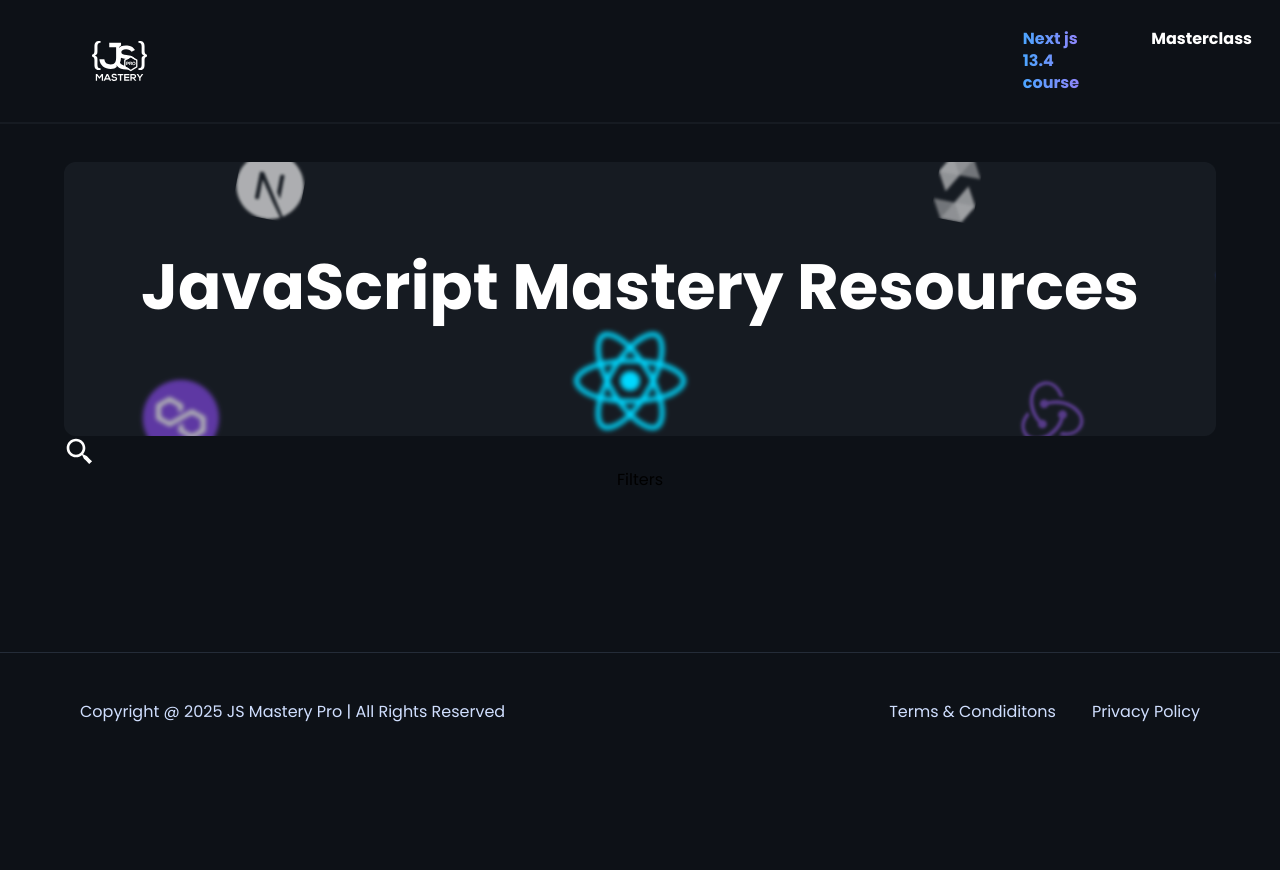
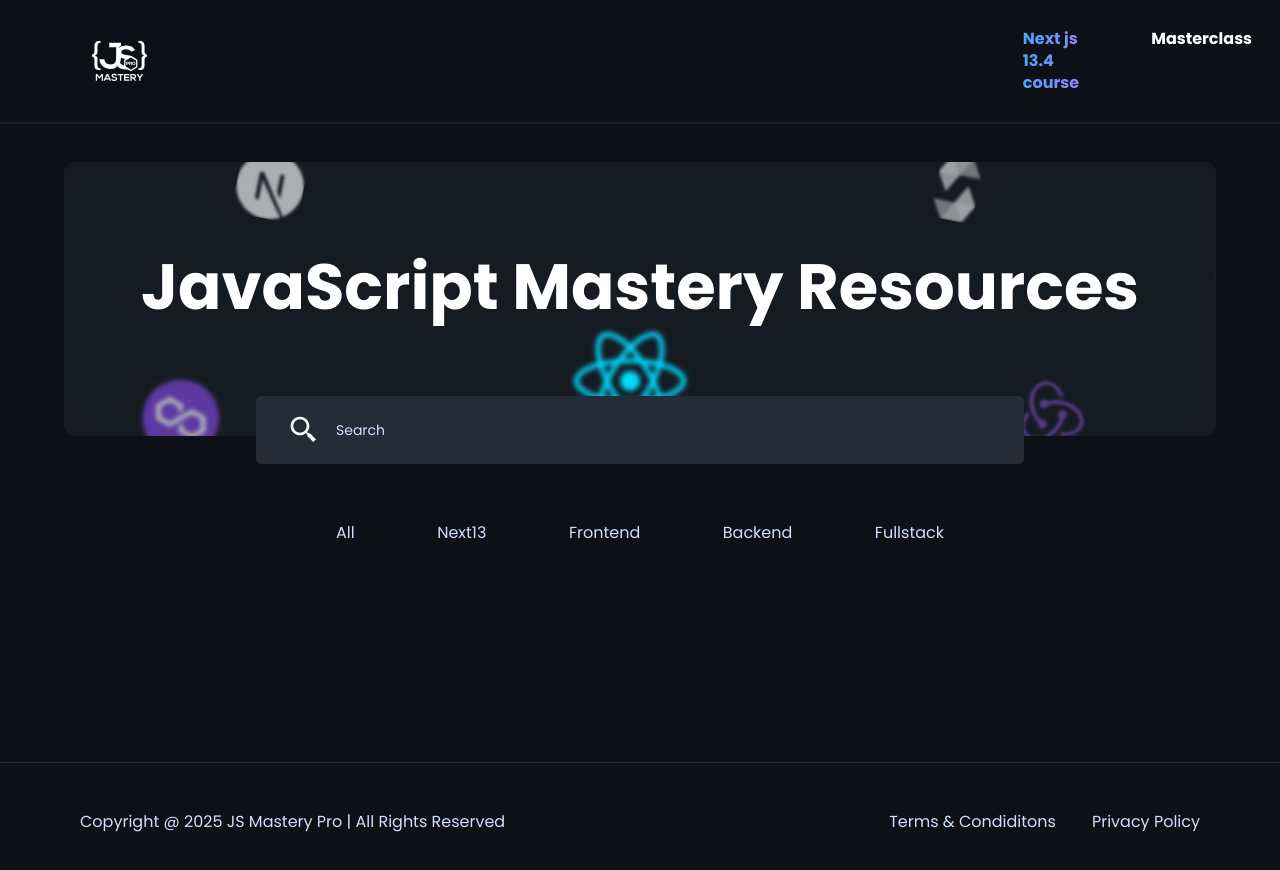
Before and after one commit to PocketCorporation/jsm-seo-rebuild, a Next.js app: page / in a window 1280 px wide. Shown: the top 870 px of the page. Before the commit the page ends 800 px from the top, so only its background shows below. Built offline with nearby package versions, Linux system fonts and the light colour scheme.

Commit message:
Filters Component button complete

```diff
--- a/app/(root)/(home)/page.tsx
+++ b/app/(root)/(home)/page.tsx
@@ -1,3 +1,4 @@
+import Filters from '@/components/ui/Filters'
 import SearchForm from '@/components/ui/SearchForm'
 import React from 'react'
 
@@ -10,7 +11,7 @@
         </div>
         <SearchForm />
       </section>
-      Filters
+      <Filters />
     </main>
   )
 }
--- /dev/null
+++ b/components/ui/Filters.tsx
@@ -0,0 +1,27 @@
+'use client'
+import React,{useState} from 'react'
+
+const links = ['all','Next13','frontend','backend','fullstack']
+
+const Filters = () => {
+    const [active, setActive]=useState('')
+    const handleFilter=(link: string)=>{
+        setActive(link)
+    }
+
+  return (
+    <ul className='text-white-800 body-text no-scrollbar flex justify-between w-full max-w-full gap-2 overflow-auto py-12 sm:max-w-2xl'>
+        {links.map(link=>(
+            <button
+                key={link}
+                onClick={()=>handleFilter(link)}
+                className={`${active === link ? 'gradient_blue-purple':''} whitespace-nowrap rounded-lg px-8 py-2.5 capitalize`}
+            >
+                {link}
+            </button>
+        ))}
+    </ul>
+  )
+}
+
+export default Filters
--- a/components/ui/SearchForm.tsx
+++ b/components/ui/SearchForm.tsx
@@ -1,16 +1,27 @@
+
+'use client'
 import Image from 'next/image'
-import React from 'react'
+import React,{useState} from 'react'
+import { Input } from './input'
 
 const SearchForm = () => {
+    const [search,SetSearch]=useState('')
   return (
-    <form action="">
-        <label htmlFor="">
+    <form className='flex-center mx-auto mt-10 w-full sm:-mt-10 sm:px-5'>
+        <label className='flex-center relative w-full max-w-3xl'>
             <Image
                 src='/magnifying-glass.svg'
-                className='absolue left-8'
+                className='absolute left-8'
                 alt='Search icon'
                 width={32}
                 height={32}
+            />
+            <Input
+                className='base-regular h-fit border-0 bg-black-400 py-6 pl-20 pr-8 text-white-800 !ring-0 !ring-offset-0 placeholder:text-white-800 '
+                type='text'
+                placeholder='Search'
+                value={search}
+                onChange={e=>SetSearch(e.target.value)}
             />
         </label>
     </form>
```
